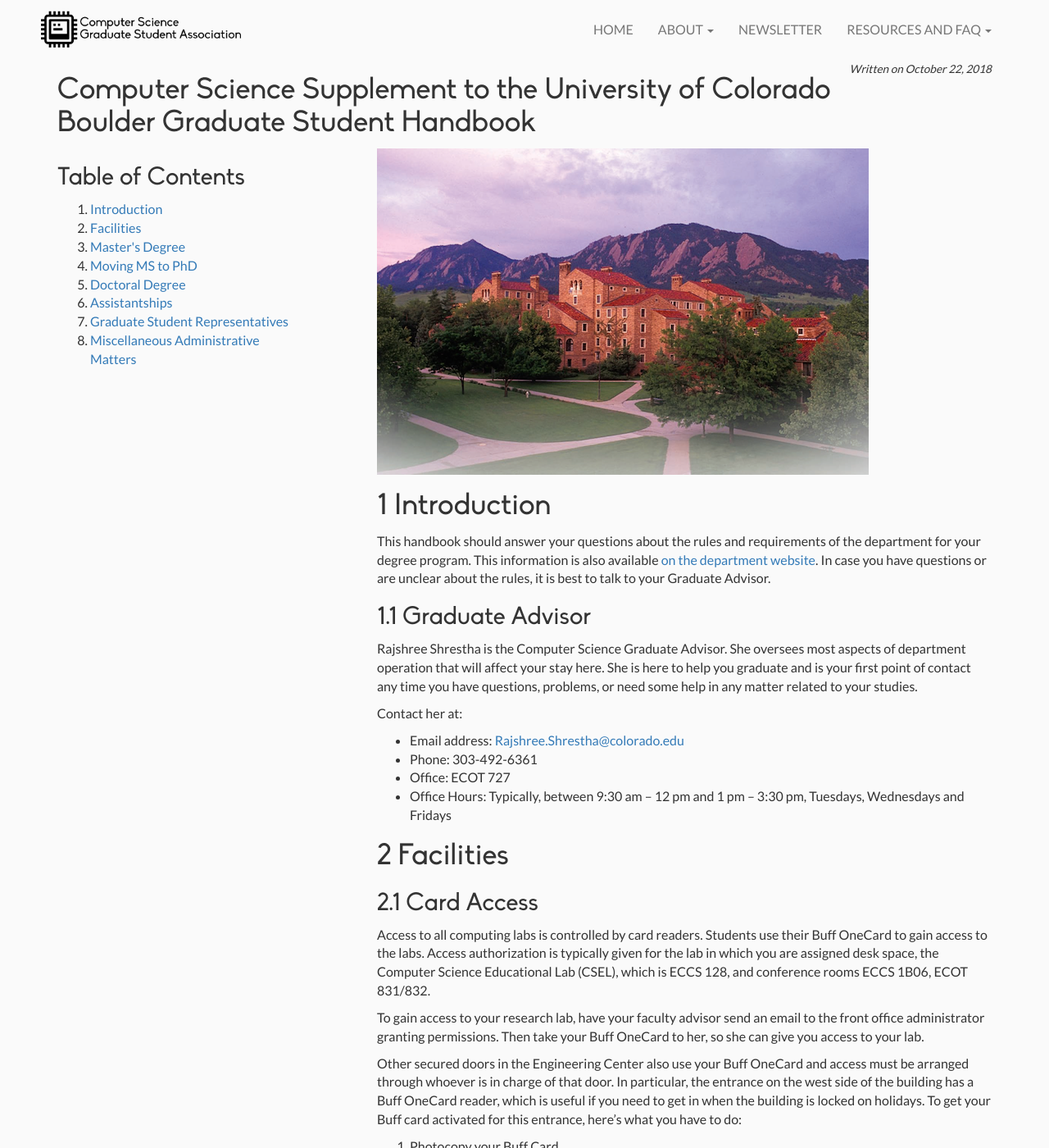
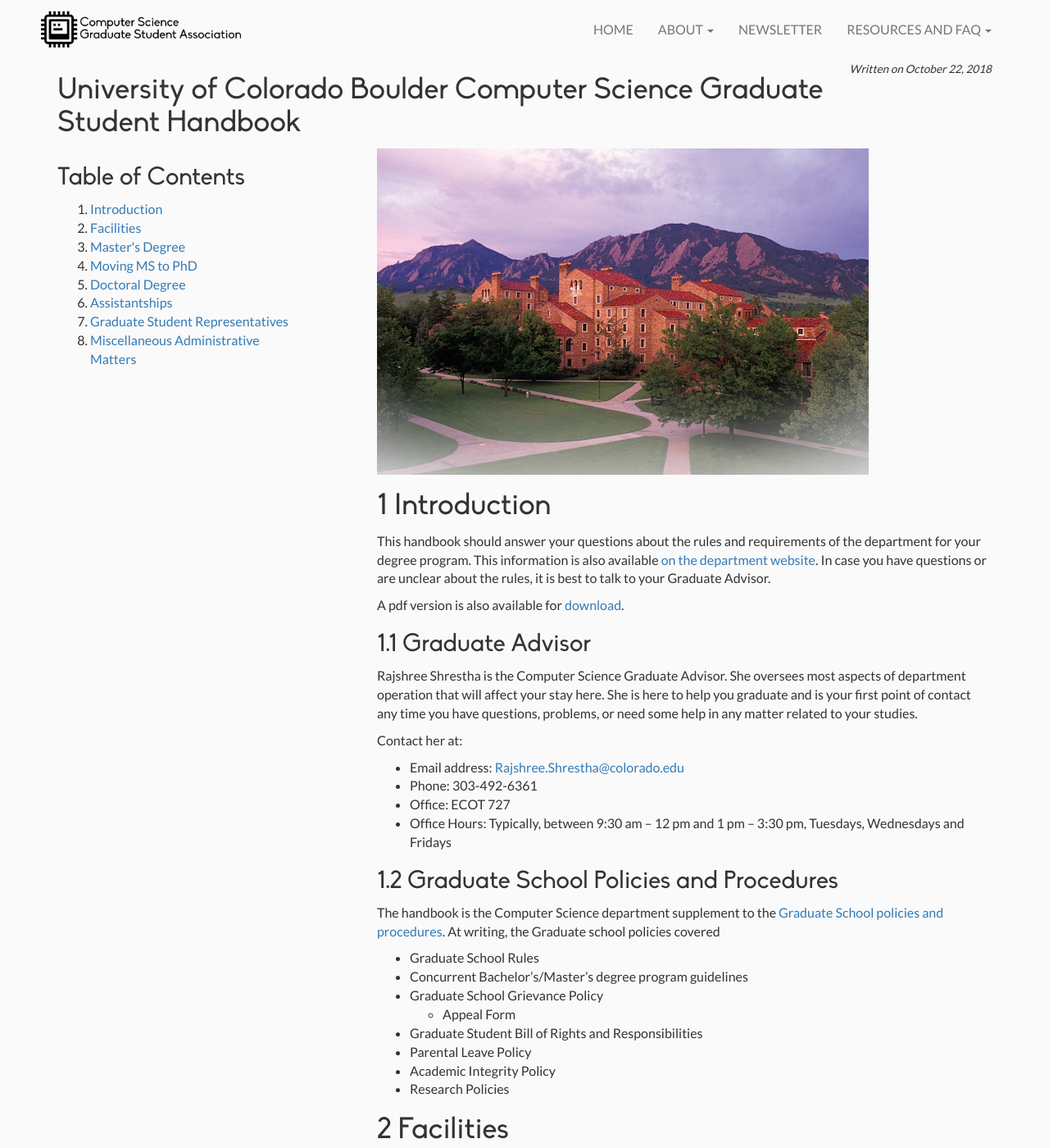
Before and after one commit to casassg/events-landing, a Jekyll site: the page built from handbook.md, in a window 1280 px wide and 1400 px high. Shown: the whole window at 82% size. Built offline with Jekyll 4.4.1, drawn with Linux system fonts in a browser that asks for light colours; nearby versions of some CDN libraries.

Commit message:
Add info about graduate school policies

```diff
--- a/handbook.md
+++ b/handbook.md
@@ -8,6 +8,8 @@
     subfolderitems:
       - page: Graduate Advisor
         url: 11-graduate-advisor
+      - page: Graduate School Policies and Procedures
+        url: 12-graduate-school-policies-and-procedures
   - title: Facilities
     groupID: G2
     subfolderitems:
@@ -202,6 +204,8 @@
 
 This handbook should answer your questions about the rules and requirements of the department for your degree program. This information is also available [on the department website](http://www.colorado.edu/cs). In case you have questions or are unclear about the rules, it is best to talk to your Graduate Advisor.
 
+A pdf version is also available for [download](https://bouldercsgrads.org/assets/pdf/graduate_student_handbook_fall_2018.pdf).
+
 ## 1.1 Graduate Advisor
 
 Rajshree Shrestha is the Computer Science Graduate Advisor. She oversees most aspects of department operation that will affect your stay here. She is here to help you graduate and is your first point of contact any time you have questions, problems, or need some help in any matter related to your studies.
@@ -212,6 +216,19 @@
 - Phone: 303-492-6361
 - Office: ECOT 727
 - Office Hours: Typically, between 9:30 am -- 12 pm and 1 pm -- 3:30 pm, Tuesdays, Wednesdays and Fridays
+
+## 1.2 Graduate School Policies and Procedures
+
+The handbook is the Computer Science department supplement to the [Graduate School policies and procedures](https://www.colorado.edu/graduateschool/current-students/graduate-school-policies-and-procedures). At writing, the Graduate school policies covered
+
+- Graduate School Rules
+- Concurrent Bachelor's/Master's degree program guidelines
+- Graduate School Grievance Policy
+    * Appeal Form
+- Graduate Student Bill of Rights and Responsibilities
+- Parental Leave Policy
+- Academic Integrity Policy
+- Research Policies
 
 # 2 Facilities
 
```
Also changed, not shown: other parts of handbook.md (+1 -1 lines).
